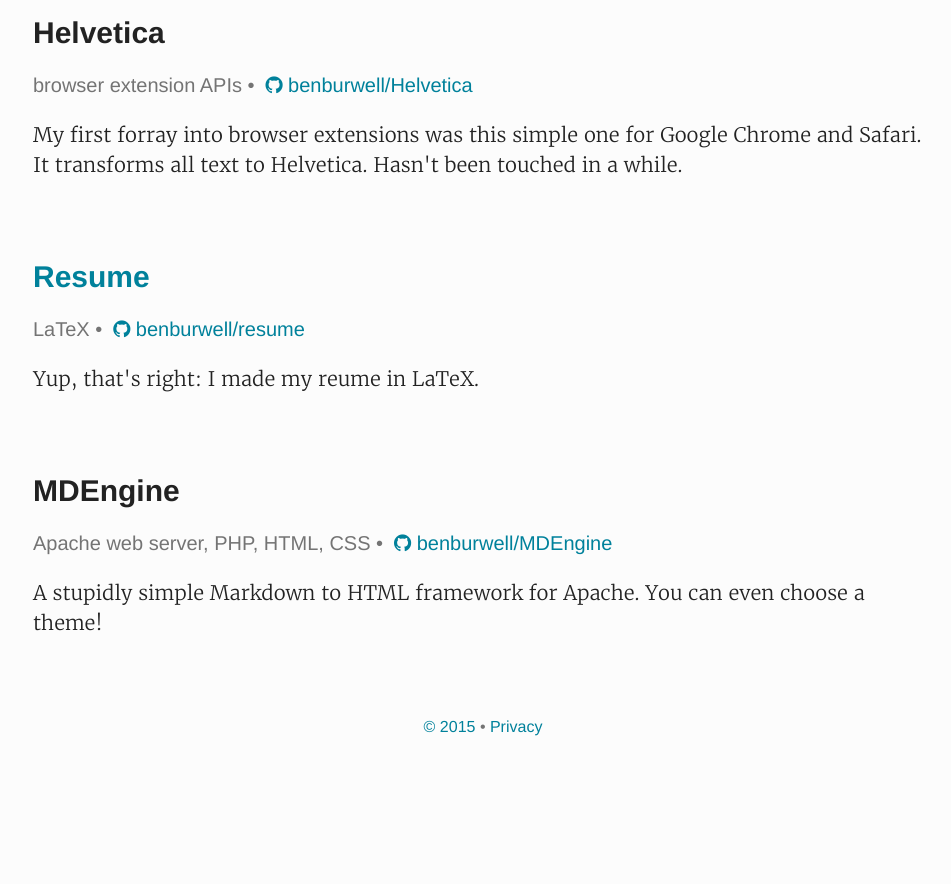
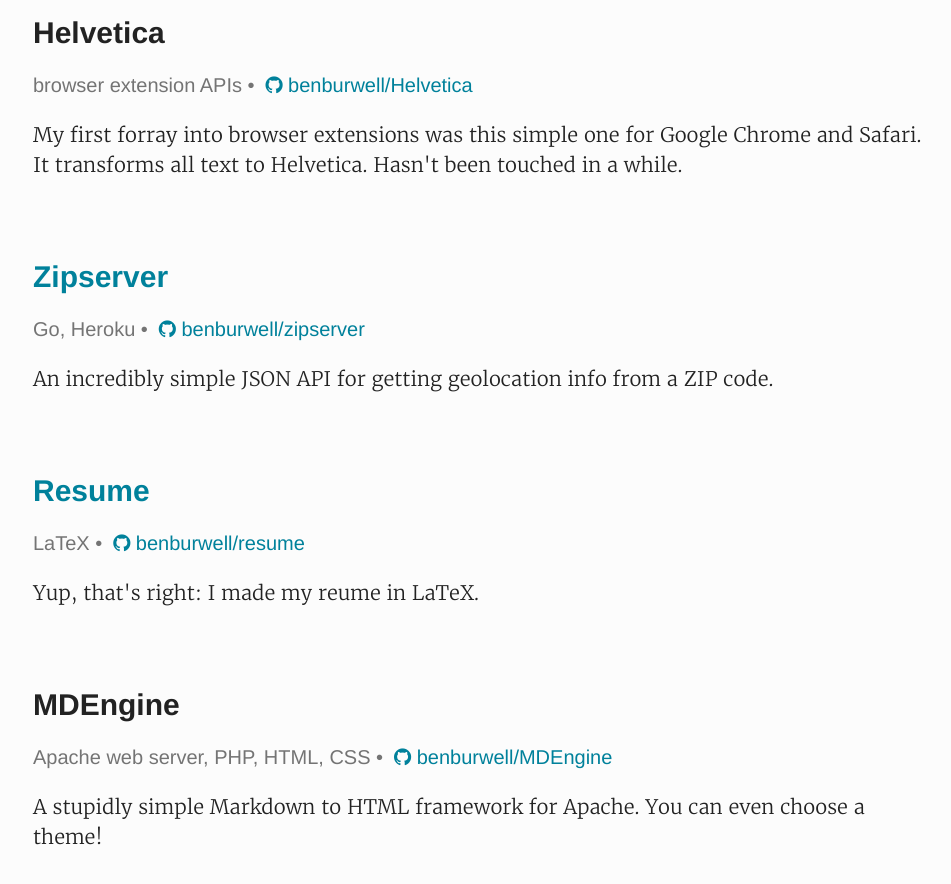
Before and after one commit to benburwell/benburwell.github.io, a Jekyll site: the page built from projects/index.html, in a window 1280 px wide and 900 px high, scrolled down 2281 px. Shown: the top 884 px of the window, without its empty margins (157-1108 px from the left). Built offline with Jekyll 4.4.1, drawn with Linux system fonts in a browser that asks for light colours; before the commit the page ends 3037 px from its top, so only the background shows below that.

Commit message:
Add zipserver to projects

```diff
--- a/_data/projects.yml
+++ b/_data/projects.yml
@@ -48,6 +48,12 @@
   tech: "browser extension APIs"
   github: "benburwell/Helvetica"
 
+- name: "Zipserver"
+  description: "An incredibly simple JSON API for getting geolocation info from a ZIP code."
+  tech: "Go, Heroku"
+  github: "benburwell/zipserver"
+  live: "https://zipserver.benburwell.com/zip/18101"
+
 - name: "Resume"
   description: "Yup, that's right: I made my reume in LaTeX."
   tech: "LaTeX"
```
